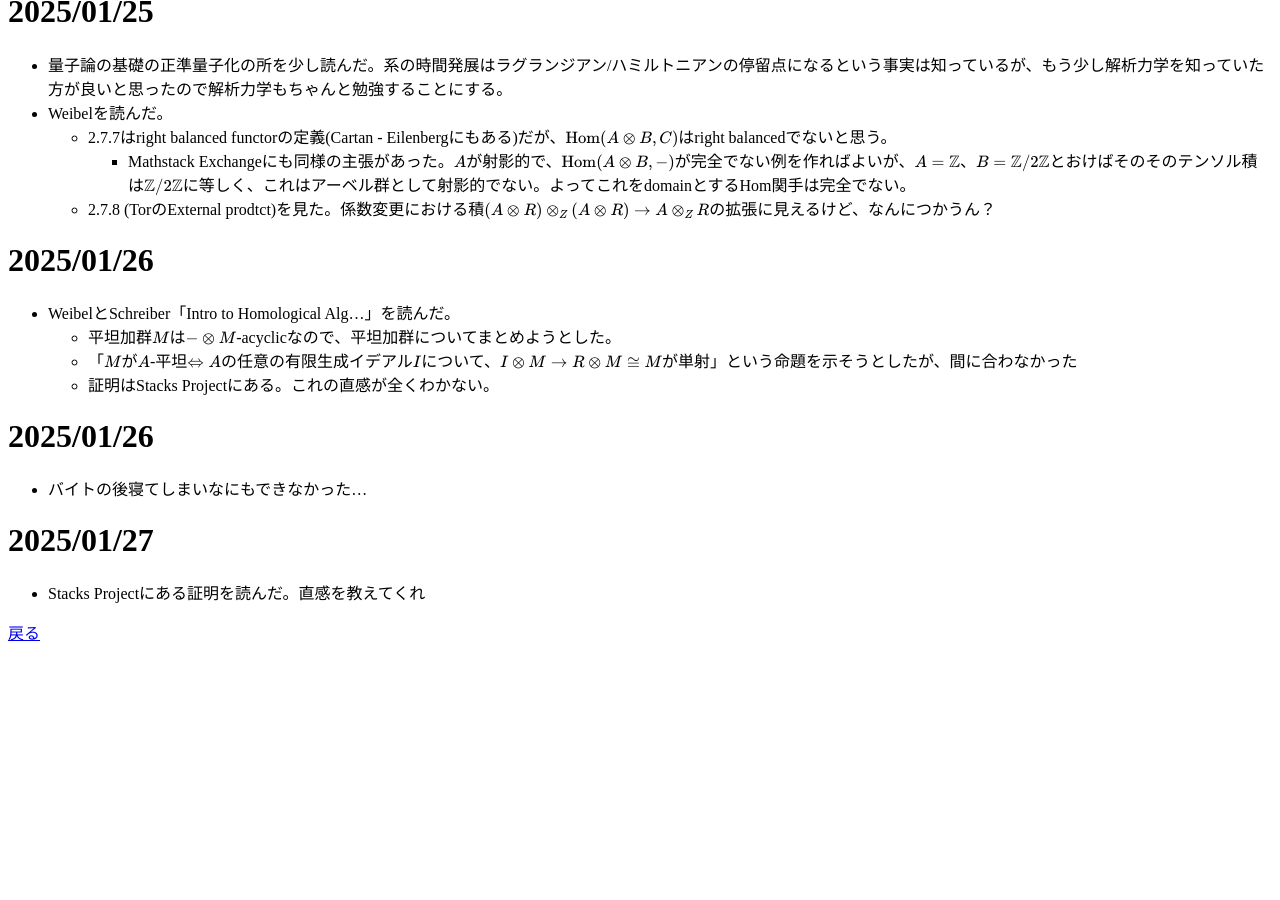
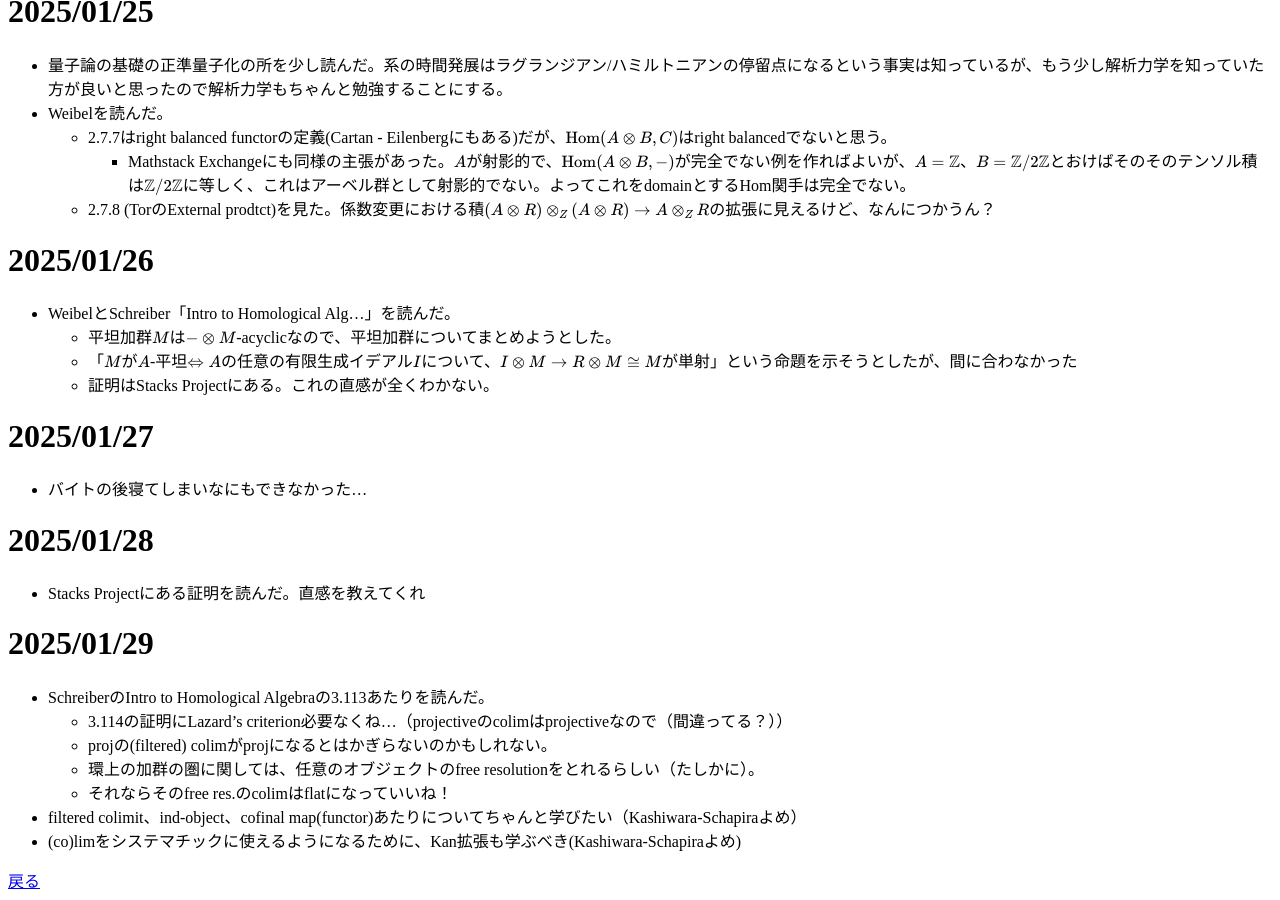
Before and after one commit to McMoscovium/mcmoscovium.github.io, a Jekyll site: the page built from diary/2025-01/index.md, in a window 1280 px wide and 900 px high, scrolled down 2137 px. Built offline with Jekyll 4.4.1, drawn with Linux system fonts in a browser that asks for light colours; our own code applies the rules of GitHub Pages for plain Markdown files; before the commit the page ends 2789 px from its top, so only the background shows below that.

Commit message:
Update index.md

```diff
--- a/diary/2025-01/index.md
+++ b/diary/2025-01/index.md
@@ -123,8 +123,17 @@
   - 「$M$が$A$-平坦$\Leftrightarrow A$の任意の有限生成イデアル$I$について、$I\otimes M\to R\otimes M\cong M$が単射」という命題を示そうとしたが、間に合わなかった
   - 証明はStacks Projectにある。これの直感が全くわかない。
 
-# 2025/01/26
+# 2025/01/27
 - バイトの後寝てしまいなにもできなかった...
 
-# 2025/01/27
+# 2025/01/28
 - Stacks Projectにある証明を読んだ。直感を教えてくれ
+
+# 2025/01/29
+- SchreiberのIntro to Homological Algebraの3.113あたりを読んだ。
+  - 3.114の証明にLazard's criterion必要なくね...（projectiveのcolimはprojectiveなので（間違ってる？））
+  - projの(filtered) colimがprojになるとはかぎらないのかもしれない。
+  - 環上の加群の圏に関しては、任意のオブジェクトのfree resolutionをとれるらしい（たしかに）。
+  - それならそのfree res.のcolimはflatになっていいね！
+- filtered colimit、ind-object、cofinal map(functor)あたりについてちゃんと学びたい（Kashiwara-Schapiraよめ）
+- (co)limをシステマチックに使えるようになるために、Kan拡張も学ぶべき(Kashiwara-Schapiraよめ)
```
